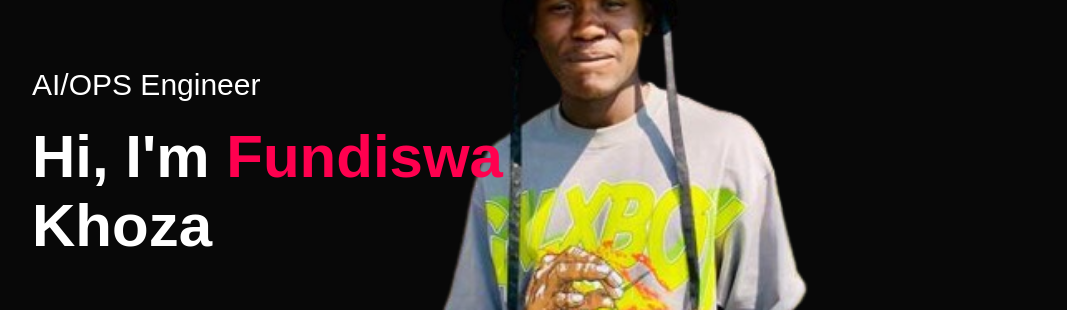
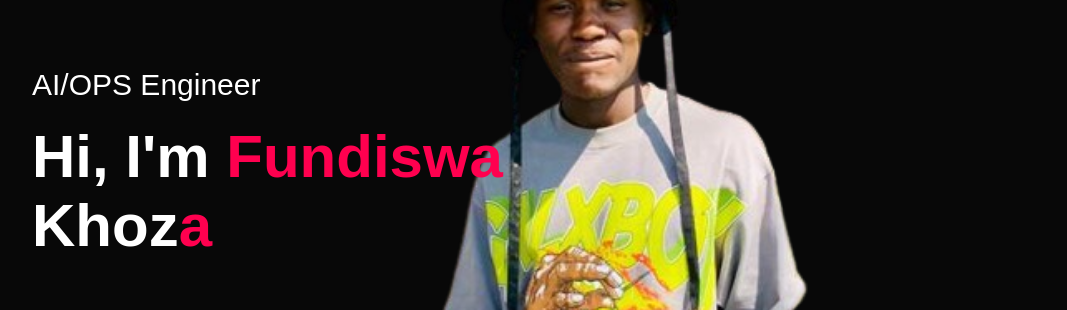
Before and after one commit to FundiswaKhoza/portfolio, a plain HTML site: page index.html in a window 1280 px wide. Shown: the part 183-493 px from the top of the page, without its empty margins (96-1163 px from the left). Drawn offline with Linux system fonts and the light colour scheme.

Commit message:
just a name

```diff
--- a/index.html
+++ b/index.html
@@ -28,7 +28,7 @@
 
         <div class="header-text">
             <p>AI/OPS Engineer</p>
-            <h1>Hi, I'm <span>Fundiswa</span><br>Khoza</h1>
+            <h1>Hi, I'm <span>Fundiswa</span><br>Khoz<span>a</span></h1>
         </div>
     </div>
 </div>
--- a/style.css
+++ b/style.css
@@ -28,6 +28,7 @@ body{
 }
 .container{
     padding: 10px 10%;
+
 }
 
 nav{
```
